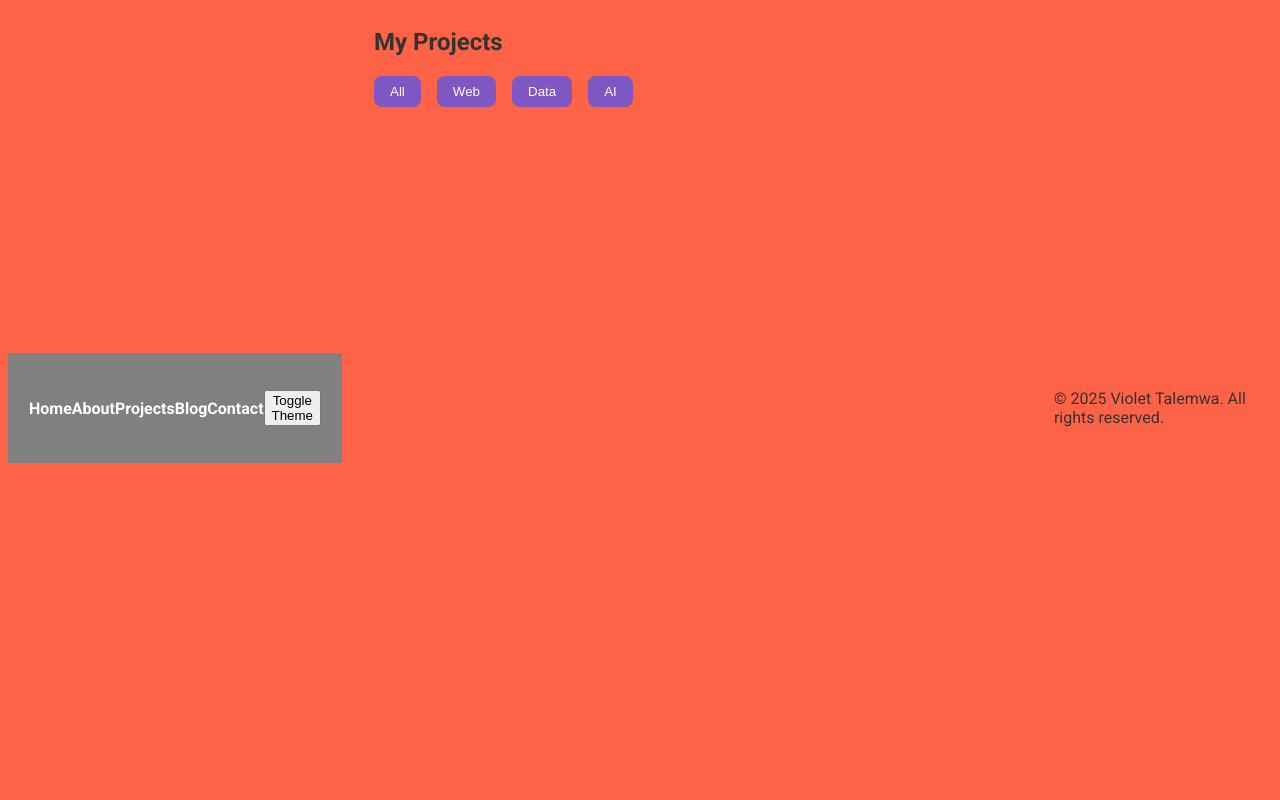
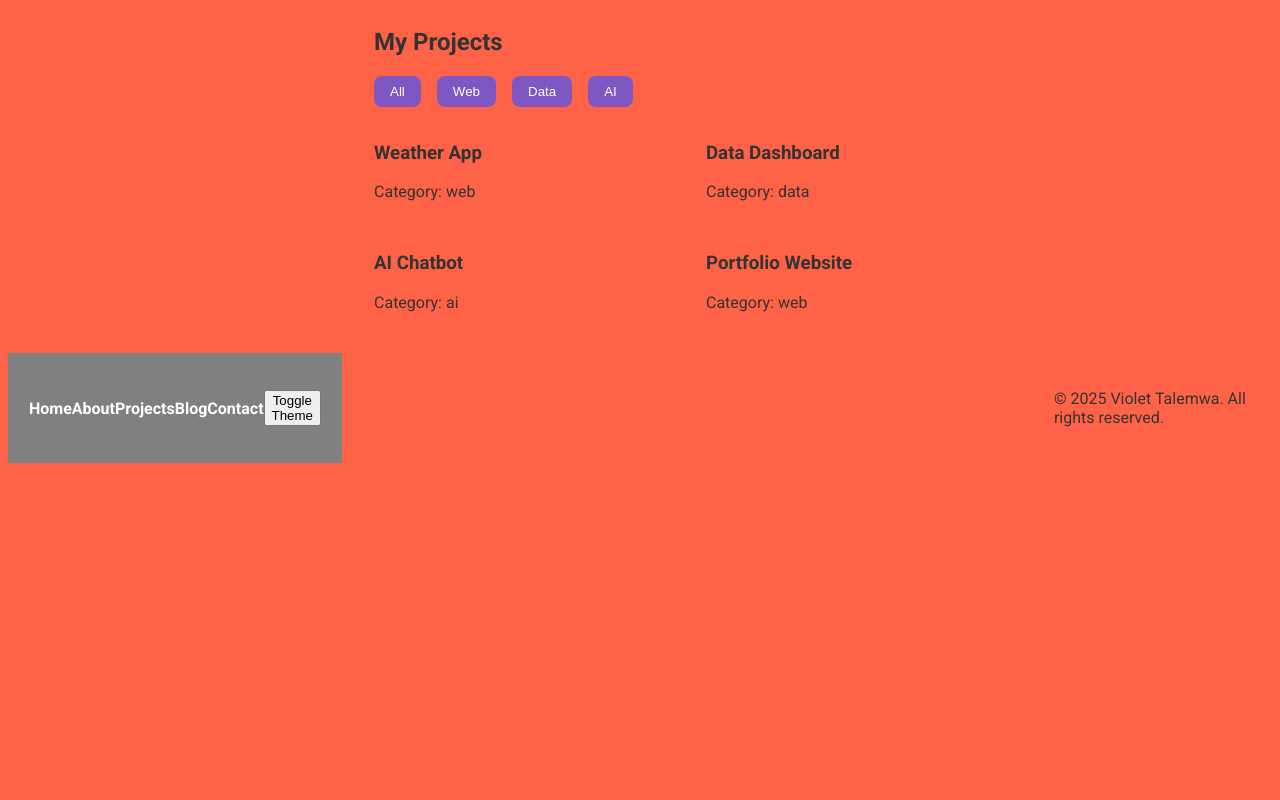
Before and after one commit to a1b2c3-rgb/COURSEWORK.-My-website, a plain HTML site: page index.html in a window 1280 px wide. Shown: the top 800 px of the page. Drawn offline with Linux system fonts and the light colour scheme; files that its build step writes are made by us from their sources.

Commit message:
Update index.html

```diff
--- a/index.html
+++ b/index.html
@@ -5,7 +5,7 @@
   <meta name="viewport" content="width=device-width, initial-scale=1.0">
   <meta name="description" content="Personal portfolio website for showcasing skills, projects, and blogs">
   <title>Violet's Portfolio</title>
-  <link rel="stylesheet" href="css/style.css">
+  <link rel="stylesheet" href="style.css">
   <link rel="preconnect" href="https://fonts.googleapis.com">
   <link href="https://fonts.googleapis.com/css2?family=Roboto:wght@300;400;700&display=swap" rel="stylesheet">
 </head>
@@ -87,7 +87,7 @@
     <p>&copy; 2025 Violet Talemwa. All rights reserved.</p>
   </footer>
 
-  <script src="js/blog-data.js"></script>
-  <script src="js/script.js"></script>
+  <script src="blog-data.js"></script>
+  <script src="script.js"></script>
 </body>
 </html>
```
